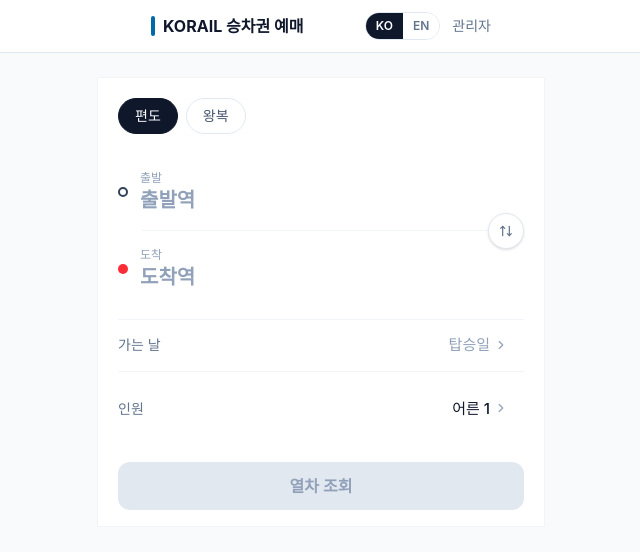
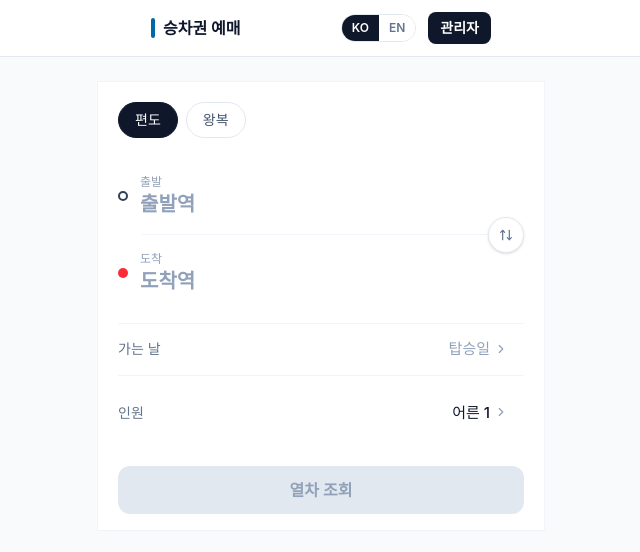
Before and after one commit to munjisang/gkrideus, a Next.js app: page / in a window 1280 px wide. Shown: the top 552 px of the page, without its empty margins (319-959 px from the left). Built offline with nearby package versions, Linux system fonts and the light colour scheme; no server answers.

Commit message:
Header: filled nav button + shorten title

```diff
--- a/src/components/AppFrame.tsx
+++ b/src/components/AppFrame.tsx
@@ -27,14 +27,14 @@ export default function AppFrame({ children }: { children: React.ReactNode }) {
               {onAdmin ? (
                 <Link
                   href="/"
-                  className="text-[13px] sm:text-sm font-medium text-slate-500 hover:text-slate-900 transition"
+                  className="text-[13px] sm:text-sm font-semibold text-white bg-slate-900 hover:bg-slate-800 rounded-lg px-3 h-8 inline-flex items-center transition"
                 >
                   {t("nav.book")}
                 </Link>
               ) : (
                 <Link
                   href="/admin"
-                  className="text-[13px] sm:text-sm font-medium text-slate-500 hover:text-slate-900 transition"
+                  className="text-[13px] sm:text-sm font-semibold text-white bg-slate-900 hover:bg-slate-800 rounded-lg px-3 h-8 inline-flex items-center transition"
                 >
                   {t("nav.admin")}
                 </Link>
--- a/src/lib/i18n.tsx
+++ b/src/lib/i18n.tsx
@@ -18,7 +18,7 @@ type Entry = { ko: string; en: string };
 
 const DICT: Record<string, Entry> = {
   // header / nav
-  "app.title": { ko: "KORAIL 승차권 예매", en: "KORAIL Ticketing" },
+  "app.title": { ko: "승차권 예매", en: "Ticketing" },
   "nav.admin": { ko: "관리자", en: "Admin" },
   "nav.book": { ko: "예매하기", en: "Booking" },
 
```
